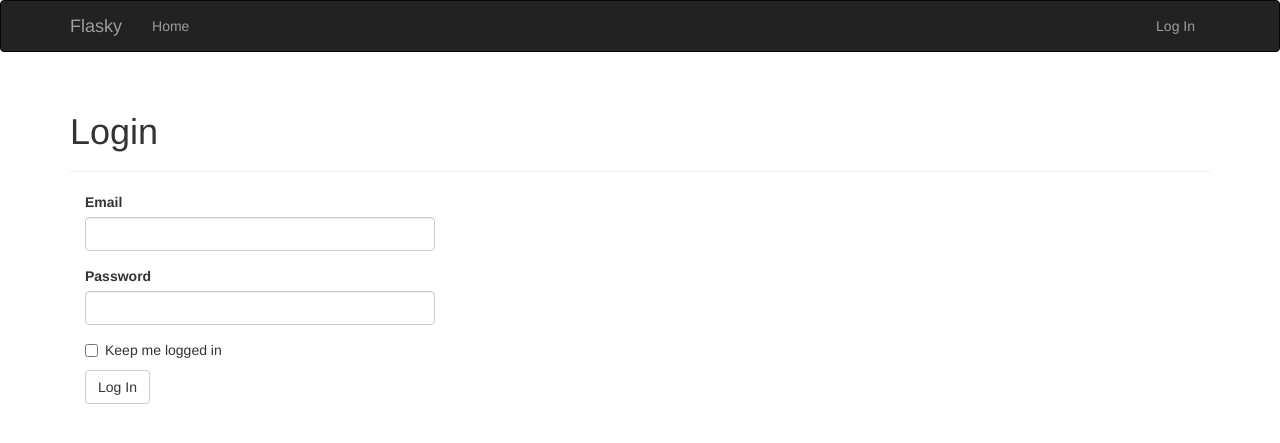
After one commit to xmzb1218/flasky, a Flask app: page /auth/login in a window 1280 px wide. The commit adds this page. Shown: the top 443 px of the page. Run offline with Flask 2, Linux system fonts and the light colour scheme; some libraries are stand-ins or nearby versions.

Commit message:
使用Flask-Login认证用户

```diff
--- /dev/null
+++ b/app/auth/__init__.py
@@ -0,0 +1,5 @@
+from flask import Blueprint
+
+auth = Blueprint('auth', __name__)
+
+from . import views
--- /dev/null
+++ b/app/auth/forms.py
@@ -0,0 +1,9 @@
+from flask.ext.wtf import Form
+from wtforms import StringField, PasswordField, BooleanField, SubmitField
+from wtforms.validators import Required, Length, Email
+
+class LoginForm(Form):
+	email = StringField('Email', validators=[Required(), Length(1, 64), Email()])
+	password = PasswordField('Password', validators = [Required()])
+	remember_me = BooleanField('Keep me logged in')
+	submit = SubmitField('Log In')
--- /dev/null
+++ b/app/auth/views.py
@@ -0,0 +1,24 @@
+from flask import render_template, redirect, request, url_for, flash
+from flask.ext.login import login_user, logout_user, login_required
+
+from . import auth
+from ..models import User
+from .forms import LoginForm
+
+@auth.route('/login', methods = ['GET', 'POST'])
+def login():
+	form = LoginForm()
+	if form.validate_on_submit():
+		user = User.query.filter_by(email = form.email.data).first()
+		if user is not None and user.verify_password(form.password.data):
+			login_user(user, form.remember_me.data)
+			return redirect(request.args.get('next') or url_for('main.index'))
+		flash('Invalid username or password.')
+	return render_template('auth/login.html', form = form)
+
+@auth.route('/logout')
+@login_required
+def logout():
+	logout_user()
+	flash('You have been logged out.')
+	return redirect(url_for('main.index'))
--- /dev/null
+++ b/app/templates/auth/login.html
@@ -0,0 +1,13 @@
+{% extends "base.html" %}
+{% import "bootstrap/wtf.html" as wtf %}
+
+{% block title %}Flasky - login{% endblock %}
+
+{% block page_content %}
+<div class="page-header">
+	<h1>Login</h1>
+</div>
+<div class="col-md-4">
+	{{ wtf.quick_form(form) }}
+</div>
+{% endblock %}
--- a/app/templates/base.html
+++ b/app/templates/base.html
@@ -24,7 +24,15 @@
 			<ul class="nav navbar-nav">
 				<li><a href="{{ url_for('main.index') }}">Home</a></li>
 			</ul>
+			<ul class="nav navbar-nav navbar-right">
+				{% if current_user.is_authenticated %}
+				<li><a href="{{ url_for('auth.logout')}}">Log Out</a></li>
+				{% else %}
+				<li><a href="{{ url_for('auth.login')}}">Log In</a></li>
+				{% endif %}
+			</ul>
 		</div>
+
 	</div>
 </div>
 {% endblock %}
```
Also changed, not shown: app/__init__.py (+9 -0 lines), app/models.py (+8 -2 lines), app/templates/index.html (+1 -8 lines), migrations/versions/4a7d339832_.py (added, +30 -0 lines).
